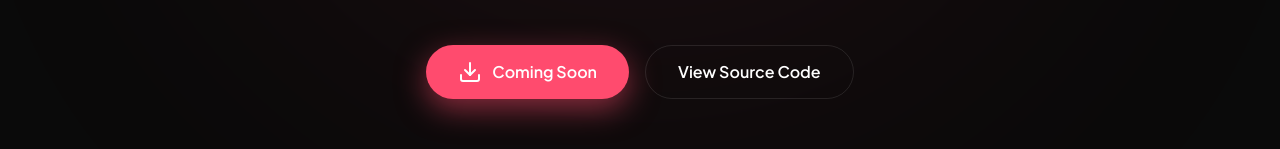
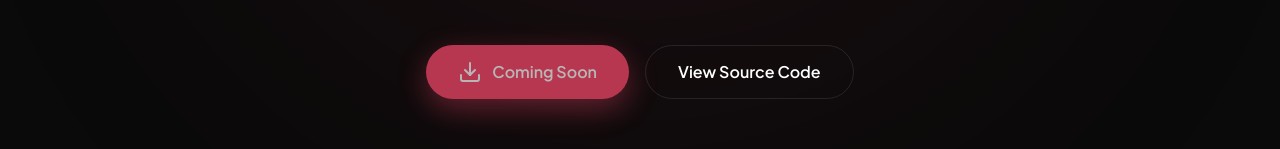
Before and after one commit to topalemirfaruk/molebeat, a plain HTML site: page index.html in a window 1280 px wide. Shown: the part 454-603 px from the top of the page. Drawn offline with nearby package versions, Linux system fonts and the light colour scheme.

Commit message:
docs: disable download link

```diff
--- a/index.html
+++ b/index.html
@@ -40,7 +40,7 @@
                     Fast, beautiful, and completely yours.</p>
 
                 <div class="cta-group">
-                    <a href="https://github.com/topalemirfaruk/molebeatmusic/releases" class="btn-primary">
+                    <a href="#" style="pointer-events: none; opacity: 0.7;" class="btn-primary">
                         <i data-lucide="download"></i> Coming Soon
                     </a>
                     <a href="https://github.com/topalemirfaruk/molebeatmusic" class="btn-secondary">
```
